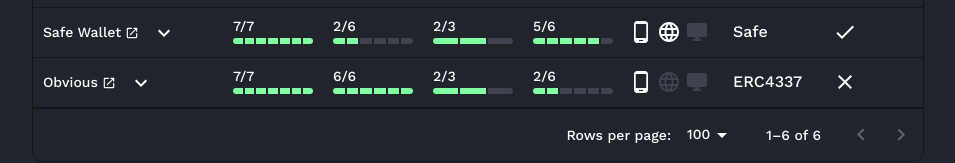
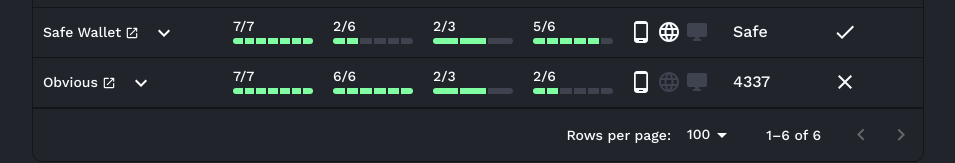
Before and after one commit to fluidkey/walletbeat, a Next.js app: page / in a window 1280 px wide. Shown: the part 475-638 px from the top of the page, without its empty margins (162-1117 px from the left). Built offline with nearby package versions, Linux system fonts and the light colour scheme.

Commit message:
4337 formatting

```diff
--- a/src/components/ui/organisms/Table.tsx
+++ b/src/components/ui/organisms/Table.tsx
@@ -142,7 +142,7 @@
               py={1.5}
             >
               {accountType.eoa && <Typography color={'#FAFDFF'}>EOA</Typography>}
-              {accountType.erc4337 && <Typography color={'#FAFDFF'}>ERC4337</Typography>}
+              {accountType.erc4337 && <Typography color={'#FAFDFF'}>4337</Typography>}
               {accountType.safe && <Typography color={'#FAFDFF'}>Safe</Typography>}
             </Box>
           );
```
